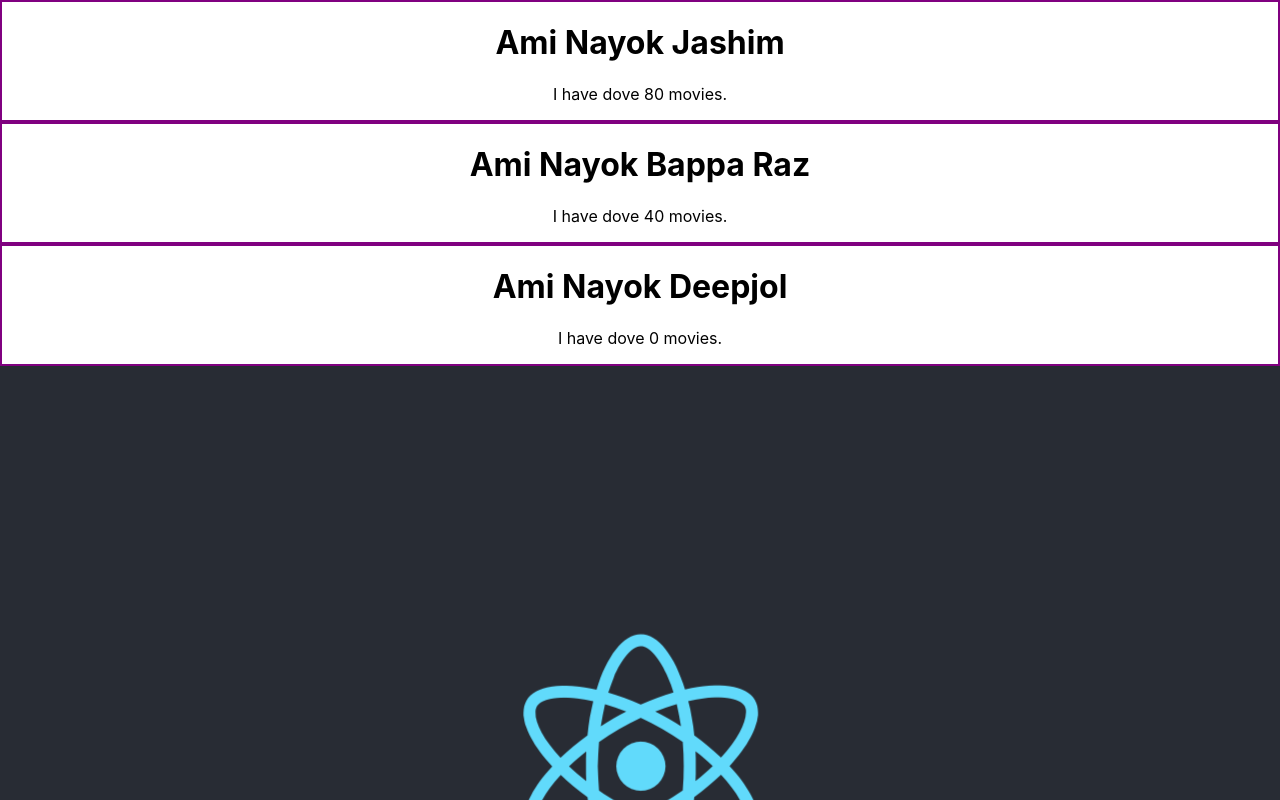
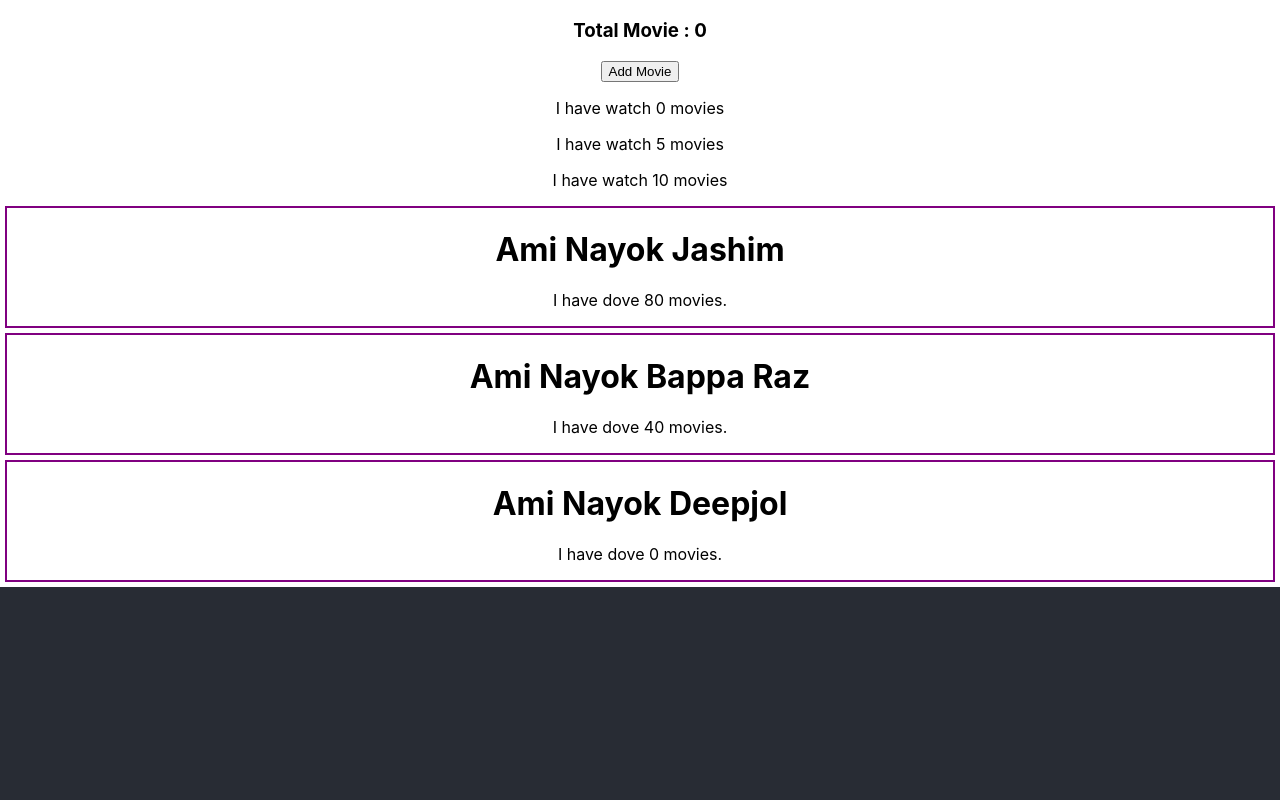
Before and after one commit to Prodip2416/react-exercise, a React (Create React App) app in the folder recap/: page / in a window 1280 px wide. Shown: the top 800 px of the page. Built offline with nearby package versions, Linux system fonts and the light colour scheme.

Commit message:
Event handler state update and pass state Recap

```diff
--- a/recap/src/App.js
+++ b/recap/src/App.js
@@ -1,14 +1,15 @@
-import React from 'react';
+import React, { useState } from 'react';
 import logo from './logo.svg';
 import './App.css';
 
 function App() {
-  const names = ['Jashim','Bappa Raz'];
+  const names = ['Jashim', 'Bappa Raz'];
   return (
     <div className="App">
-      <Nayok name ={names[0]} movie="80"/>
-      <Nayok name={names[1]} movie="40"/>
-      <Nayok name="Deepjol"/>
+      <Movie />
+      <Nayok name={names[0]} movie="80" />
+      <Nayok name={names[1]} movie="40" />
+      <Nayok name="Deepjol" />
       <header className="App-header">
         <img src={logo} className="App-logo" alt="logo" />
       </header>
@@ -16,15 +17,39 @@ function App() {
   );
 }
 
-function Nayok(props){
+function Movie() {
+  const [count, setCount] = useState(0);
+  const clickHandle = () => {
+    setCount(count + 1);
+  }
+  return (
+    <div>
+      <h3>Total Movie : {count}</h3>
+      <button onClick={clickHandle}>Add Movie</button>
+      <MovieWatch count={count} />
+      <MovieWatch count={count + 5} />
+      <MovieWatch count={count + 10} />
+    </div>
+  )
+}
+function MovieWatch(props) {
+  return (
+    <div>
+      <p>I have watch {props.count} movies</p>
+    </div>
+  )
+}
+
+function Nayok(props) {
   const nayokStyle = {
-    border:'2px solid purple'
+    border: '2px solid purple',
+    margin: '5px'
   }
   return (
     <div style={nayokStyle}>
-       <h1>Ami Nayok {props.name}</h1>
-  <p>I have dove {props.movie || 0} movies.</p>
-     </div>
+      <h1>Ami Nayok {props.name}</h1>
+      <p>I have dove {props.movie || 0} movies.</p>
+    </div>
   )
 }
 
```
